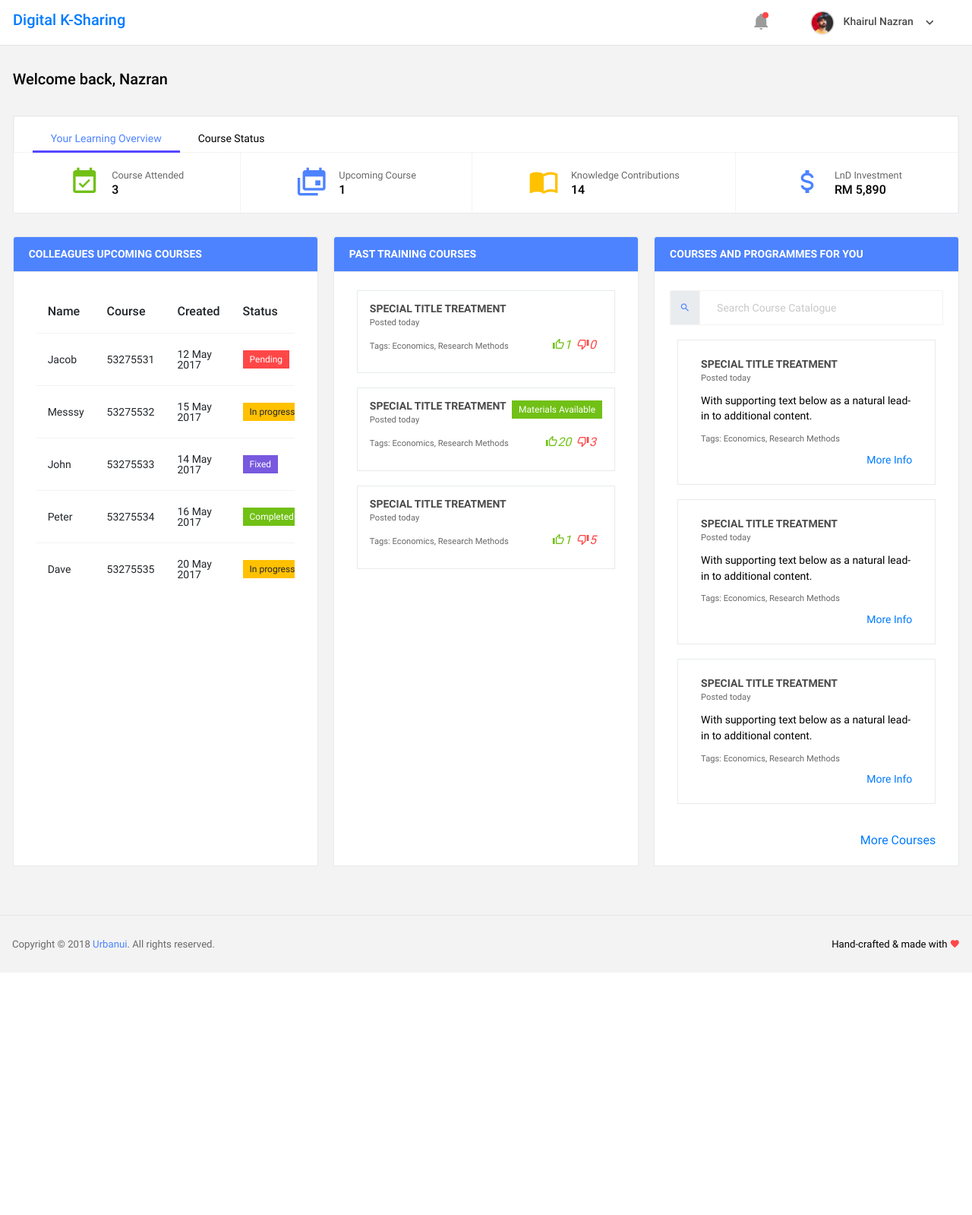
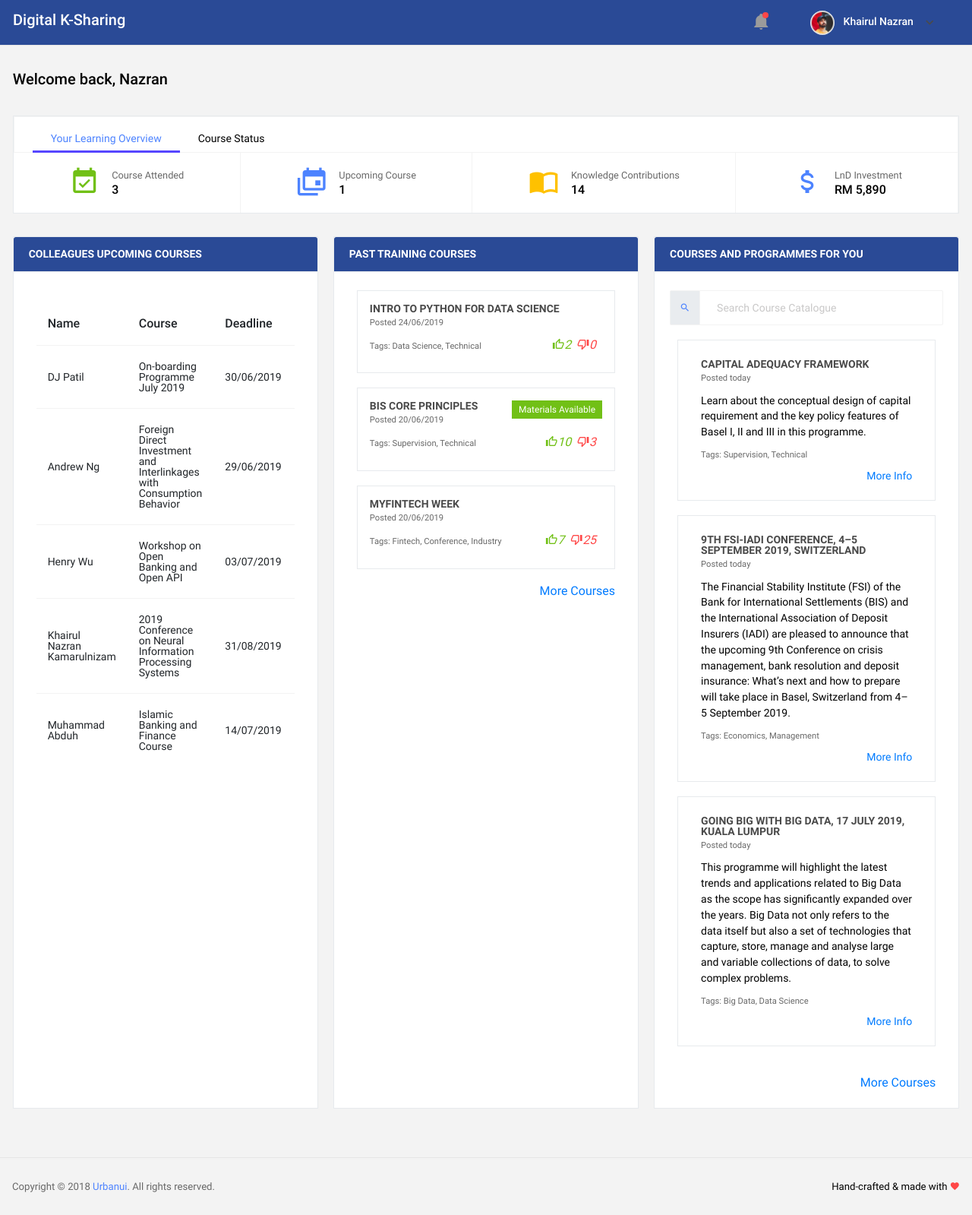
Before and after one commit to knazran/kijang-knowledge, a Flask app: page / in a window 1280 px wide. Shown: the whole page at 76% size. Before the commit the page ends 1250 px from the top, so only its background shows below. Run offline with Flask 2, Linux system fonts and the light colour scheme; some libraries are stand-ins or nearby versions.

Commit message:
Copywriting edits

```diff
--- a/templates/home.html
+++ b/templates/home.html
@@ -123,7 +123,7 @@
     <div class="row">
       <div class="col-md-4 grid-margin stretch-card">
           <div class="card">
-              <div class="card-header bg-primary ">
+              <div class="card-header" style="background-color: #2a4a96">
                   <p class="card-title"style="margin:0px; color:white">Colleagues Upcoming Courses</p>
               </div>
               <div class="card-body">
@@ -134,40 +134,42 @@
                           <tr>
                             <th>Name</th>
                             <th>Course</th>
-                            <th>Created</th>
-                            <th>Status</th>
+                            <th>Deadline</th>
+                            <th>Posted Questions</th>
                           </tr>
                         </thead>
                         <tbody>
                           <tr>
-                            <td>Jacob</td>
-                            <td>53275531</td>
-                            <td>12 May 2017</td>
-                            <td><label class="badge badge-danger">Pending</label></td>
+                            <td>DJ Patil</td>
+                            <td>On-boarding Programme July 2019</td>
+                            <td>30/06/2019</td>
+                            <td>
+                              <i class="mdi mdi-comment-question-outline mr-1 icon-sm" >2</i>
+                            </td>
                           </tr>
                           <tr>
-                            <td>Messsy</td>
-                            <td>53275532</td>
-                            <td>15 May 2017</td>
-                            <td><label class="badge badge-warning">In progress</label></td>
+                            <td>Andrew Ng</td>
+                            <td>Foreign Direct Investment and Interlinkages with Consumption Behavior</td>
+                            <td>29/06/2019</td>
+                            <td><i class="mdi mdi-comment-question-outline mr-1 icon-sm" >0</i></td>
                           </tr>
                           <tr>
-                            <td>John</td>
-                            <td>53275533</td>
-                            <td>14 May 2017</td>
-                            <td><label class="badge badge-info">Fixed</label></td>
+                            <td>Henry Wu</td>
+                            <td>Workshop on Open Banking and Open API</td>
+                            <td>03/07/2019</td>
+                            <td><i class="mdi mdi-comment-question-outline mr-1 icon-sm" >0</i></td>
                           </tr>
                           <tr>
-                            <td>Peter</td>
-                            <td>53275534</td>
-                            <td>16 May 2017</td>
-                            <td><label class="badge badge-success">Completed</label></td>
+                            <td>Khairul Nazran Kamarulnizam</td>
+                            <td>2019 Conference on Neural Information Processing Systems </td>
+                            <td>31/08/2019</td>
+                            <td><i class="mdi mdi-comment-question-outline mr-1 icon-sm" >9</i></td>
                           </tr>
                           <tr>
-                            <td>Dave</td>
-                            <td>53275535</td>
-                            <td>20 May 2017</td>
-                            <td><label class="badge badge-warning">In progress</label></td>
+                            <td>Muhammad Abduh</td>
+                            <td>Islamic Banking and Finance Course</td>
+                            <td>14/07/2019</td>
+                            <td><i class="mdi mdi-comment-question-outline mr-1 icon-sm" >3</i></td>
                           </tr>
                         </tbody>
                       </table>
@@ -177,7 +179,7 @@
       </div>
       <div class="col-md-4 grid-margin stretch-card">
           <div class="card">
-          <div class="card-header bg-primary ">
+          <div class="card-header " style="background-color: #2a4a96">
               <p class="card-title"style="margin:0px; color:white">Past Training Courses</p>
           </div>
           <div class="card-body">
@@ -185,11 +187,11 @@
                 <div class="col-sm-12">
                   <div class="card">
                     <div class="card-body" style="padding: 1rem">
-                      <h5 class="card-title" style='margin:0px'>Special title treatment</h5>
-                      <p class="card-text"><small class="text-muted">Posted today</small></p>
-                      <p class="card-text" style="float:left;"><small class="text-muted">Tags: Economics, Research Methods</small></p>
+                      <h5 class="card-title" style='margin:0px'>Intro to Python for Data Science</h5>
+                      <p class="card-text"><small class="text-muted">Posted 24/06/2019</small></p>
+                      <p class="card-text" style="float:left;"><small class="text-muted">Tags: Data Science, Technical</small></p>
                         <i class="mdi mdi-thumb-down-outline mr-2 icon-sm text-danger" style="float:right;">0</i>
-                        <i class="mdi mdi-thumb-up-outline mr-2 icon-sm text-success" style="float:right;">1</i>
+                        <i class="mdi mdi-thumb-up-outline mr-2 icon-sm text-success" style="float:right;">2</i>
                     </div>
                   </div>
                 </div>
@@ -200,13 +202,13 @@
                   <div class="card">
                     <div class="card-body" style="padding: 1rem">
                         <label class="badge badge-success"style="float:right;">Materials Available</label></td>
-                      <h5 class="card-title" style='margin:0px;'>Special title treatment</h5>
+                      <h5 class="card-title" style='margin:0px;'>BIS Core Principles</h5>
 
 
-                      <p class="card-text" ><small class="text-muted">Posted today</small></p>
-                      <p class="card-text" style="float:left;"><small class="text-muted">Tags: Economics, Research Methods</small></p>
+                      <p class="card-text" ><small class="text-muted">Posted 20/06/2019</small></p>
+                      <p class="card-text" style="float:left;"><small class="text-muted">Tags: Supervision, Technical</small></p>
                         <i class="mdi mdi-thumb-down-outline mr-2 icon-sm text-danger" style="float:right;">3</i>
-                        <i class="mdi mdi-thumb-up-outline mr-2 icon-sm text-success" style="float:right;">20</i>
+                        <i class="mdi mdi-thumb-up-outline mr-2 icon-sm text-success" style="float:right;">10</i>
                     </div>
                   </div>
                 </div>
@@ -216,21 +218,24 @@
                 <div class="col-sm-12">
                   <div class="card">
                     <div class="card-body" style="padding: 1rem">
-                      <h5 class="card-title" style='margin:0px'>Special title treatment</h5>
-                      <p class="card-text"><small class="text-muted">Posted today</small></p>
-                      <p class="card-text" style="float:left;"><small class="text-muted">Tags: Economics, Research Methods</small></p>
-                        <i class="mdi mdi-thumb-down-outline mr-2 icon-sm text-danger" style="float:right;">5</i>
-                        <i class="mdi mdi-thumb-up-outline mr-2 icon-sm text-success" style="float:right;">1</i>
+                      <h5 class="card-title" style='margin:0px'>MyFinTech Week</h5>
+                      <p class="card-text"><small class="text-muted">Posted 20/06/2019</small></p>
+                      <p class="card-text" style="float:left;"><small class="text-muted">Tags: Fintech, Conference, Industry</small></p>
+                        <i class="mdi mdi-thumb-down-outline mr-2 icon-sm text-danger" style="float:right;">25</i>
+                        <i class="mdi mdi-thumb-up-outline mr-2 icon-sm text-success" style="float:right;">7</i>
                     </div>
                   </div>
                 </div>
               </div>
+              <br>
+              <a href="#" style="float:right; font-size:16px"> More Courses</a>
           </div>
           </div>
+
       </div>
       <div class="col-md-4 grid-margin stretch-card">
           <div class="card">
-          <div class="card-header bg-primary ">
+          <div class="card-header " style="background-color: #2a4a96">
               <p class="card-title"style="margin:0px; color:white">Courses and Programmes for You</p>
           </div>
           <div class="card-body">
@@ -249,10 +254,10 @@
                   <div class="col-sm-12">
                     <div class="card">
                       <div class="card-body">
-                        <h5 class="card-title" style='margin:0px'>Special title treatment</h5>
+                        <h5 class="card-title" style='margin:0px'>CAPITAL ADEQUACY FRAMEWORK</h5>
                         <p class="card-text"><small class="text-muted">Posted today</small></p>
-                        <p class="card-text">With supporting text below as a natural lead-in to additional content.</p>
-                        <p class="card-text"><small class="text-muted">Tags: Economics, Research Methods</small></p>
+                        <p class="card-text">Learn about the conceptual design of capital requirement and the key policy features of Basel I, II and III in this programme.</p>
+                        <p class="card-text"><small class="text-muted">Tags: Supervision, Technical</small></p>
                         <a href="{{ url_for('course_page') }}" style="float:right; font-size:14px"> More Info</a>
                       </div>
                     </div>
@@ -263,10 +268,10 @@
                     <div class="col-sm-12">
                       <div class="card">
                         <div class="card-body">
-                          <h5 class="card-title" style='margin:0px'>Special title treatment</h5>
+                          <h5 class="card-title" style='margin:0px'>9th FSI-IADI Conference, 4–5 September 2019, Switzerland</h5>
                           <p class="card-text"><small class="text-muted">Posted today</small></p>
-                          <p class="card-text">With supporting text below as a natural lead-in to additional content.</p>
-                          <p class="card-text"><small class="text-muted">Tags: Economics, Research Methods</small></p>
+                          <p class="card-text">The Financial Stability Institute (FSI) of the Bank for International Settlements (BIS) and the International Association of Deposit Insurers (IADI) are pleased to announce that the upcoming 9th Conference on crisis management, bank resolution and deposit insurance: What’s next and how to prepare will take place in Basel, Switzerland from 4–5 September 2019.</p>
+                          <p class="card-text"><small class="text-muted">Tags: Economics, Management</small></p>
                           <a href="{{ url_for('course_page') }}" style="float:right; font-size:14px"> More Info</a>
                         </div>
                       </div>
@@ -277,10 +282,10 @@
                       <div class="col-sm-12">
                         <div class="card">
                           <div class="card-body">
-                            <h5 class="card-title" style='margin:0px'>Special title treatment</h5>
+                            <h5 class="card-title" style='margin:0px'>Going Big with Big Data, 17 July 2019, Kuala Lumpur</h5>
                             <p class="card-text"><small class="text-muted">Posted today</small></p>
-                            <p class="card-text">With supporting text below as a natural lead-in to additional content.</p>
-                            <p class="card-text"><small class="text-muted">Tags: Economics, Research Methods</small></p>
+                            <p class="card-text">This programme will highlight the latest trends and applications related to Big Data as the scope has significantly expanded over the years. Big Data not only refers to the data itself but also a set of technologies that capture, store, manage and analyse large and variable collections of data, to solve complex problems.</p>
+                            <p class="card-text"><small class="text-muted">Tags: Big Data, Data Science</small></p>
                             <a href="{{ url_for('course_page') }}" style="float:right; font-size:14px"> More Info</a>
                           </div>
                         </div>
--- a/templates/index.html
+++ b/templates/index.html
@@ -24,10 +24,10 @@
     <!-- partial:partials/_navbar.html -->
     <nav class="navbar col-lg-12 col-12 p-0 fixed-top d-flex flex-row">
       <!-- Header Name -->
-      <div class="navbar-menu-wrapper d-flex align-items-center justify-content-end" style='width:100%'>
+      <div class="navbar-menu-wrapper d-flex align-items-center justify-content-end" style='width:100%;background-color: #2a4a96'>
         <ul class="navbar-nav mr-lg-4 w-100">
           <li class="nav-item nav-search d-none d-lg-block w-100">
-            <a href="{{url_for('home')}}"><h4>Digital K-Sharing</h4></a>
+            <a href="{{url_for('home')}}"><h4 style="color:white">Digital K-Sharing</h4></a>
           </li>
         </ul>
         <!-- Notification -->
@@ -42,7 +42,7 @@
               <a class="dropdown-item">
                 <div class="item-thumbnail">
                   <div class="item-icon bg-success">
-                    <i class="mdi mdi-information mx-0"></i>
+                    <i class="mdi mdi-information mx-0" style="color:white"></i>
                   </div>
                 </div>
                 <div class="item-content">
@@ -85,7 +85,7 @@
           <li class="nav-item nav-profile dropdown">
             <a class="nav-link dropdown-toggle" href="#" data-toggle="dropdown" id="profileDropdown">
               <img src="/static/images/faces/face5.jpg" alt="profile"/>
-              <span class="nav-profile-name">Khairul Nazran</span>
+              <span class="nav-profile-name" style="color:white">Khairul Nazran</span>
             </a>
             <div class="dropdown-menu dropdown-menu-right navbar-dropdown" aria-labelledby="profileDropdown">
               <a class="dropdown-item">
```
Also changed, not shown: templates/course.html (+53 -30 lines), templates/register_course.html (+21 -19 lines).
